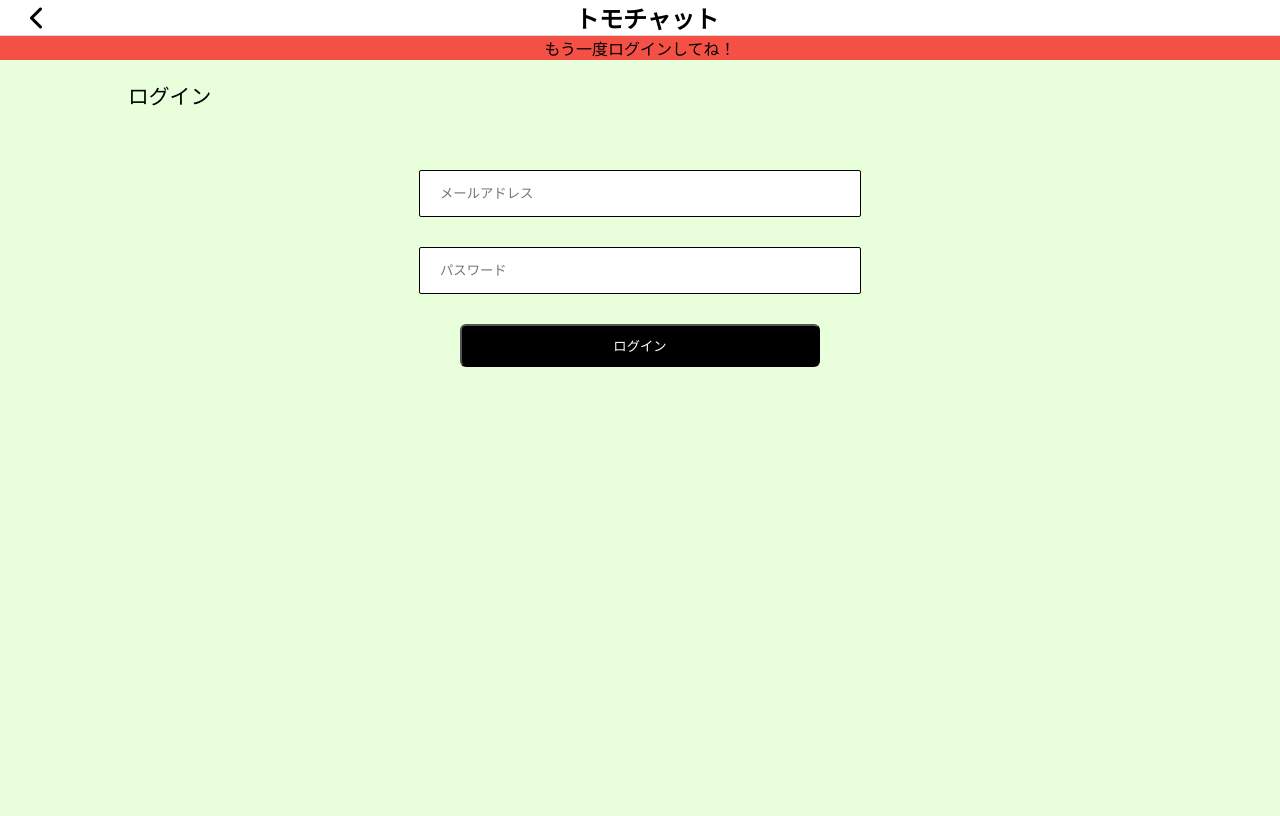
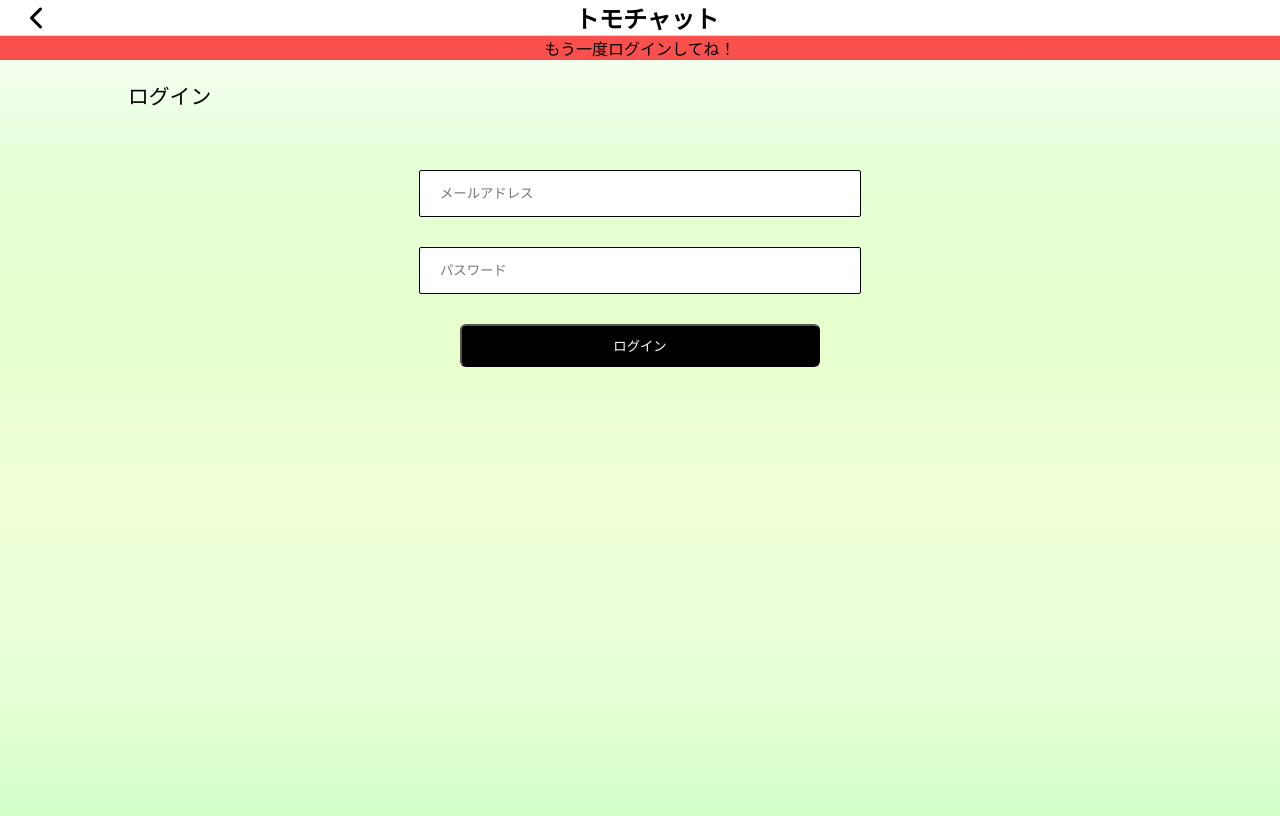
Before and after one commit to sasakifuruta/chatapp, a Flask app: page /groups in a window 1280 px wide. Before the commit the page ends 367 px from the top, so only its background shows below. Run offline with Flask 3, Linux system fonts and the light colour scheme; some libraries are stand-ins or nearby versions.

Commit message:
ファイル選択・背景色調整

```diff
--- a/ChatApp/static/css/chat.css
+++ b/ChatApp/static/css/chat.css
@@ -1,3 +1,6 @@
+.container-wrap {
+    height: 100%;
+}
 /* チャット部分 */
 .container {
     padding: 20px 10px 150px;
--- a/ChatApp/static/css/common.css
+++ b/ChatApp/static/css/common.css
@@ -7,13 +7,14 @@
 }
 
 body {
-    /* background: linear-gradient(to bottom, rgba(255, 255, 255),rgba(229, 255, 216),rgba(231, 255, 204),rgba(240, 255, 216),rgba(233, 255, 219),rgba(213, 255, 200)); */
-    background: #E9FFDB;
+    background: linear-gradient(to bottom, rgba(255, 255, 255),rgba(229, 255, 216),rgba(231, 255, 204),rgba(240, 255, 216),rgba(233, 255, 219),rgba(213, 255, 200));
+    /* background: #E9FFDB; */
 }
 
 .container-wrap {
     margin: 0px auto;
     width: 100%;
+    height: 92vh;
 }
 
 /* ボタンのスタイル↓↓ */
--- a/ChatApp/static/css/create-group.css
+++ b/ChatApp/static/css/create-group.css
@@ -39,7 +39,7 @@
 }
 
 .file_upload {
-    color: #FFF;
+    width: 0px;
 }
 
 .file_upload::file-selector-button {
--- a/ChatApp/static/css/edit-group.css
+++ b/ChatApp/static/css/edit-group.css
@@ -39,7 +39,7 @@
 }
 
 .file_upload {
-    color: #E9FFDB;
+    width: 0px;
 }
 
 .file_upload::file-selector-button {
--- a/ChatApp/static/css/update_profile.css
+++ b/ChatApp/static/css/update_profile.css
@@ -26,7 +26,7 @@
 }
 
 .file_upload {
-    color: #E9FFDB;
+    width: 0px;
 }
 
 .file_upload::file-selector-button {
```
